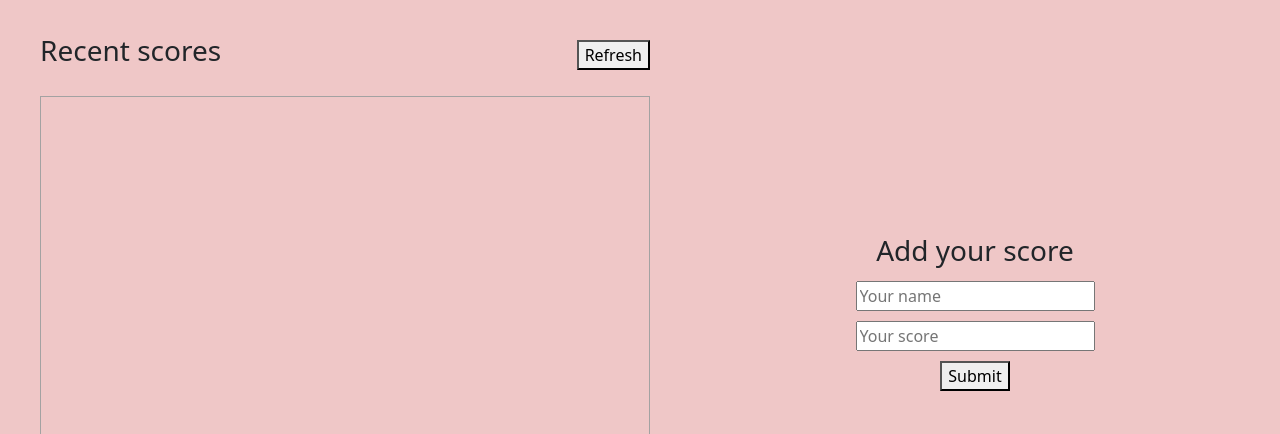
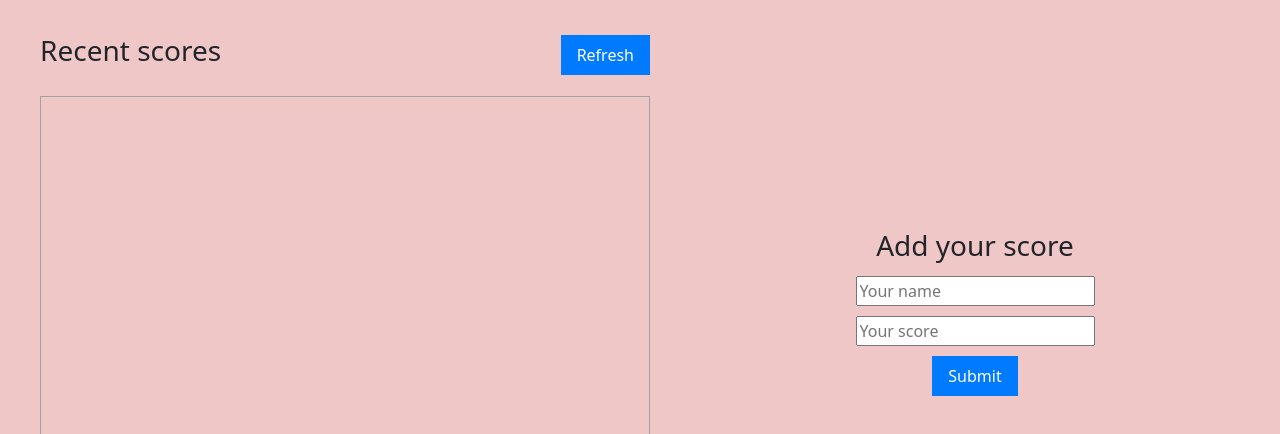
Before and after one commit to Eccb7/Leaderboard, a website built with webpack: page src/index.html in a window 1280 px wide. Shown: the part 42-476 px from the top of the page. Built offline with nearby package versions, Linux system fonts and the light colour scheme.

Commit message:
Add styling to the app

```diff
--- a/src/style.css
+++ b/src/style.css
@@ -39,6 +39,19 @@ header {
   list-style: none;
 }
 
+button {
+  background-color: #007bff;
+  color: #fff;
+  border: none;
+  padding: 8px 16px;
+  cursor: pointer;
+  transition: background-color 0.3s ease;
+}
+
+button:hover {
+  background-color: #013267;
+}
+
 #update {
   text-align: center;
 }
```
